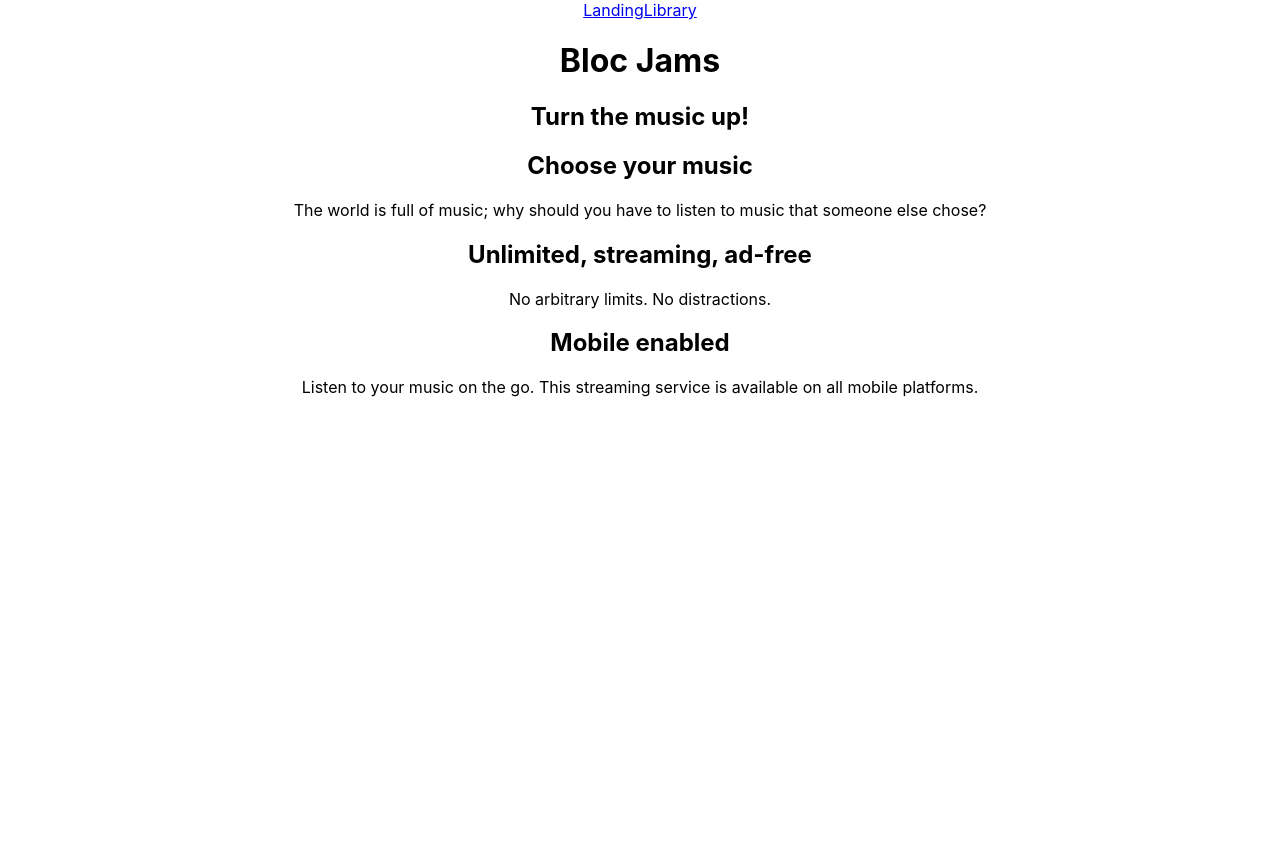
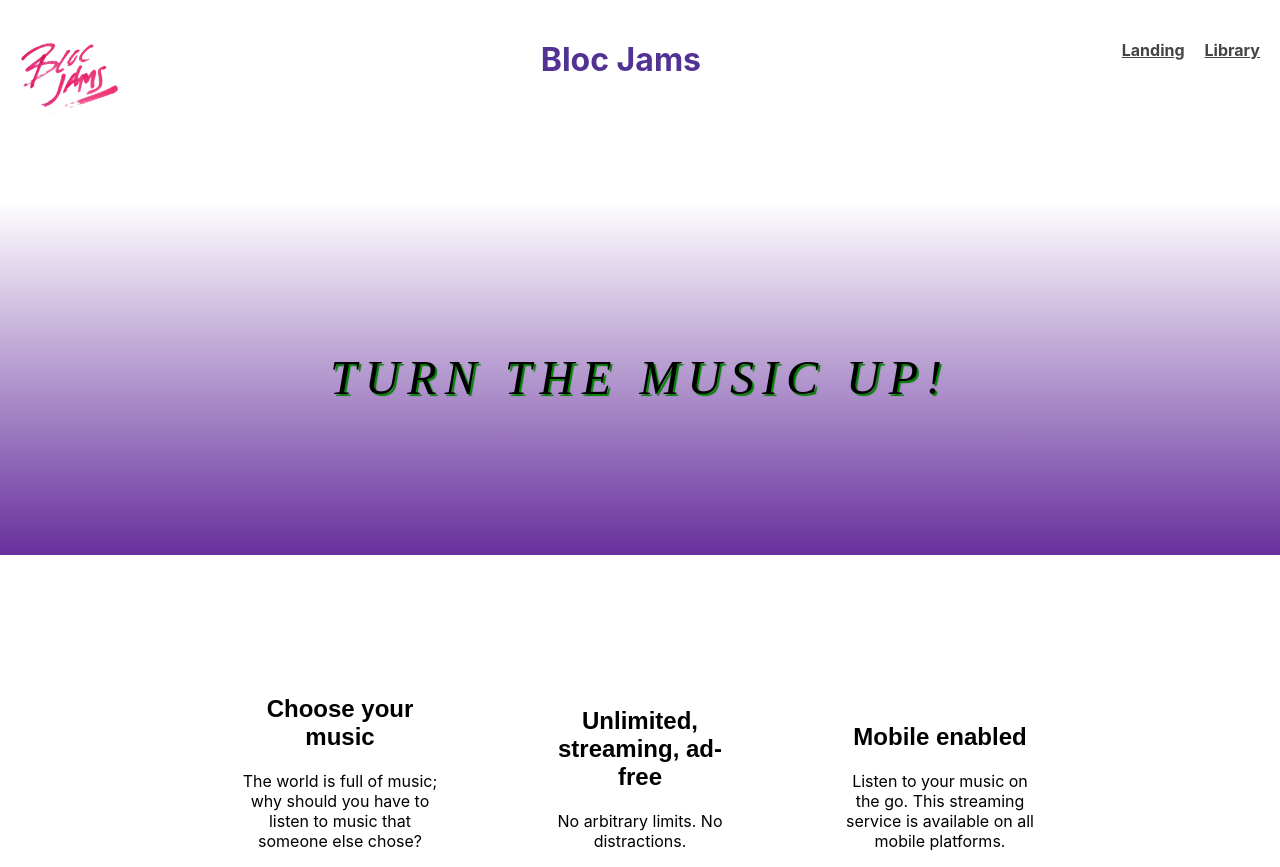
Before and after one commit to allison-jin/bloc-jams-react, a React (Create React App) app: page / in a window 1280 px wide. Before the commit the page ends 800 px from the top, so only its background shows below. Built offline with nearby package versions, Linux system fonts and the light colour scheme.

Commit message:
checkpoint-10-styling: completed

```diff
--- a/public/index.html
+++ b/public/index.html
@@ -23,6 +23,7 @@
     <title>React App</title>
   </head>
   <body>
+
     <noscript>
       You need to enable JavaScript to run this app.
     </noscript>
--- a/src/App.css
+++ b/src/App.css
@@ -2,31 +2,29 @@
   text-align: center;
 }
 
-.App-logo {
-  animation: App-logo-spin infinite 20s linear;
-  height: 40vmin;
+header{
+  height: 120px;
 }
 
-.App-header {
-  background-color: #282c34;
-  min-height: 100vh;
-  display: flex;
-  flex-direction: column;
-  align-items: center;
-  justify-content: center;
-  font-size: calc(10px + 2vmin);
-  color: white;
+header h1{
+  float: center;
+  margin-top: 40px;
+  color: #523393;
 }
-
-.App-link {
-  color: #61dafb;
+nav{
+  float:right;
 }
-
-@keyframes App-logo-spin {
-  from {
-    transform: rotate(0deg);
-  }
-  to {
-    transform: rotate(360deg);
-  }
+.logo{
+  display: inline-block;
+  background: none;
+  float: left;
+  padding-left: 20px;
 }
+.link{
+  color: #444;
+  font-weight: bold;
+  margin-right: 20px;
+}
+.link:hover{
+  color: #02b8dd;
+}
--- a/src/App.js
+++ b/src/App.js
@@ -5,6 +5,7 @@ import './App.css';
 import Landing from './components/Landing';
 import Library from './components/Library';
 import Album from './components/Album';
+import logo from './logo.png';
 
 class App extends Component {
   render() {
@@ -12,13 +13,16 @@ class App extends Component {
       <div className="App">
 
         <header>
+          <img className="logo" src={logo} alt="logo"  />
             <nav>
-            <Link to='/'>Landing</Link>
-            <Link to='/library'>Library</Link>
+
+              <Link className="link" to='/'>Landing</Link>
+              <Link  className="link" to='/library'>Library</Link>
 
             </nav>
             <h1>Bloc Jams</h1>
         </header>
+
         <main>
           <Route exact path= "/" component={Landing} />
           <Route path="/library" component={Library} />
--- /dev/null
+++ b/src/components/Album.css
@@ -0,0 +1,28 @@
+.album {
+  display: flex;
+  align-items: center;
+
+}
+
+#song-list {
+  font-family: "Comic Sans MS", cursive, sans-serif;
+  font-size: 20px;
+  color: #444;
+  padding: 25px 0px;
+  width: 50%;
+  cursor: pointer;
+}
+
+#album-info {
+  display: inline-block;
+  width: 100%;
+  font-family: "proclamate light", cursive, serif;
+  font-weight: bold;
+
+}
+
+.album-details {
+  display: block;
+  flex-direction: column;
+  justify-content: center;
+}
--- /dev/null
+++ b/src/components/Landing.css
@@ -0,0 +1,40 @@
+
+.hero-title {
+	position: relative;
+	text-align: center;
+	font-family: cursive;
+	font-style: italic;
+	font-size: 3rem;
+	font-weight: 300;
+	text-transform: uppercase;
+	letter-spacing: 0.5rem;
+	text-shadow: 2px 2px 1px green;
+	color: #000001;
+	padding-top: 150px;
+	padding-bottom: 150px;
+	visibility:visible;
+	-webkit-animation:fade;
+	-webkit-animation-duration:4s;
+
+
+  background-image: linear-gradient(to bottom, #fff 0%,#67309D 100%);
+}
+
+@-webkit-keyframes fade{
+	0%{opacity:0;}
+	100%{opacity:1}
+}
+
+.selling-points{
+  display: inline-block;
+  width: 200px;
+  position: relative;
+  padding: 0px 50px;
+
+}
+.point-title {
+ position: relative;
+ text-align: center;
+ font-family: Arial;
+ margin-top: 100px;
+}
--- a/src/components/Landing.js
+++ b/src/components/Landing.js
@@ -1,23 +1,24 @@
 import React from 'react';
+import './Landing.css';
 
 const Landing = () => (
   <section className="landing">
     <h1 className="hero-title">Turn the music up!</h1>
 
-      <section>
-        <div>
+      <section className="sellingPoint">
+        <div className="selling-points">
           <h2 className="point-title">Choose your music</h2>
           <p className="point-description">The world is full of music;
           why should you have to listen to music that someone else chose?</p>
         </div>
 
-        <div>
+        <div className="selling-points">
           <h2 className="point-title">Unlimited, streaming, ad-free</h2>
           <p className="point-description">No arbitrary limits.
           No distractions.</p>
         </div>
 
-        <div>
+        <div className="selling-points">
           <h2 className="point-title">Mobile enabled</h2>
           <p className="point-description">Listen to your music on the go.
           This streaming service is available on all mobile platforms.</p>
--- /dev/null
+++ b/src/components/Library.css
@@ -0,0 +1,33 @@
+.album {
+  display: flex;
+  flex-direction: column;
+  align-items: center;
+}
+
+#song-list {
+  padding: 15px 0px 15px 0px;
+}
+
+#album-info {
+  display: flex;
+  flex-direction: row;
+
+}
+
+.album-details {
+  padding-left: 15px;
+  display: flex;
+  flex-direction: column;
+  justify-content: center;
+}
+.album-info{
+  display: inline-block;
+  padding: 15px 0px 15px 0px;
+  font-family: 'Unlock', cursive;
+  font-weight: bolder;
+  font-size: 155%;
+}
+.album-info:hover {
+  background-position: 100%;
+  color: #c266d3;
+}
--- a/src/components/Library.js
+++ b/src/components/Library.js
@@ -1,6 +1,7 @@
 import React,{ Component } from 'react';
 import { Link } from 'react-router-dom';
 import albumData from './../data/albums';
+import './Library.css';
 
 class Library extends Component {
   constructor(props){
@@ -14,12 +15,13 @@ class Library extends Component {
         {
           this.state.albums.map( (album,index) =>
           <Link to={ `/album/${album.slug}`} key={ index } >
+          <div className="album-info">
+          <img src = { album.albumCover } alt ={ album.title } />
 
-          <img src = { album.albumCover } alt ={ album.title } />
-          <div> { album.title } </div>
-          <div> { album.artist } </div>
-          <div> {album.songs.length} songs </div>
-
+          <div > { album.title } </div>
+          <div > { album.artist } </div>
+          <div > {album.songs.length} songs </div>
+          </div>
           </Link>
           )
         }
--- /dev/null
+++ b/src/components/PlayerBar.css
@@ -0,0 +1,19 @@
+#buttons {
+    display: flex;
+    justify-content: space-around;
+
+}
+
+#time-control {
+    display: flex;
+    flex-direction: column;
+}
+
+#volume-control {
+    display: flex;
+    flex-direction: row;
+}
+
+.player-bar {
+  padding: 2px 0px;
+}
```
Also changed, not shown: src/components/Album.js (+7 -3 lines), src/components/PlayerBar.js (+3 -4 lines), src/bg.jpg (added), src/logo.png (renamed from public/assets/images/bloc_jams_logo.png). Lines whose indentation alone changed are shown as unchanged.
